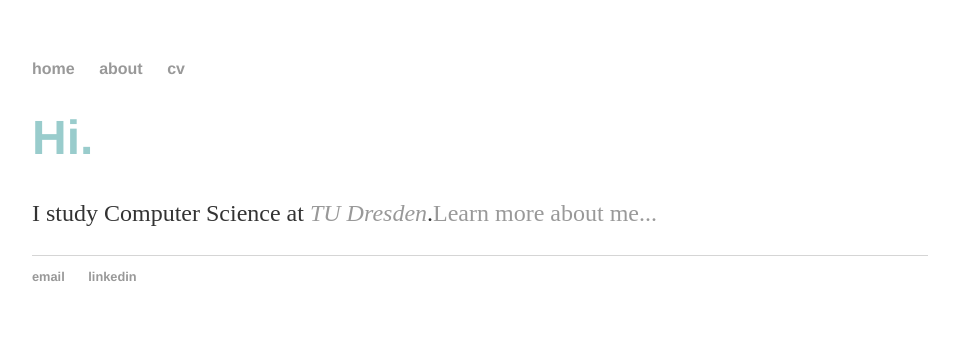
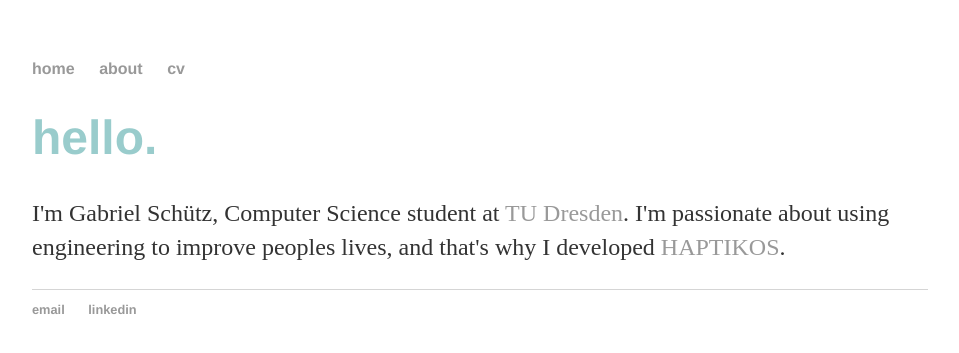
Before and after one commit to gabrielgydu/gabrielgydu.github.io, a Jekyll site: the page built from index.html, in a window 1280 px wide. Shown: the top 353 px of the page, without its empty margins (160-1119 px from the left). Built offline with Jekyll 4.4.1, drawn with Linux system fonts in a browser that asks for light colours.

Commit message:
Update index.html

```diff
--- a/index.html
+++ b/index.html
@@ -3,6 +3,6 @@ layout: default
 title: Gabriel Schütz de Souza
 ---
 <div class="blurb">
-        		<h1>Hi.</h1>
-				<p>I study Computer Science at <a href="https://tu-dresden.de/ing/informatik?pk_campaign=flyout&pk_kwd=informatik" target="_blank"><em>TU Dresden</em></a>.<a href="/about">Learn more about me...</a></p>
+        		<h1>hello.</h1>
+				<p>I'm Gabriel Schütz, Computer Science student at <a href="https://tu-dresden.de/ing/informatik?pk_campaign=flyout&pk_kwd=informatik" target="_blank">TU Dresden</a>. I'm passionate about using engineering to improve peoples lives, and that's why I developed <a href="./assets/haptikos_banner.pdf" target="_blank">HAPTIKOS</a>.</p>
     		</div><!-- /.blurb -->
```
